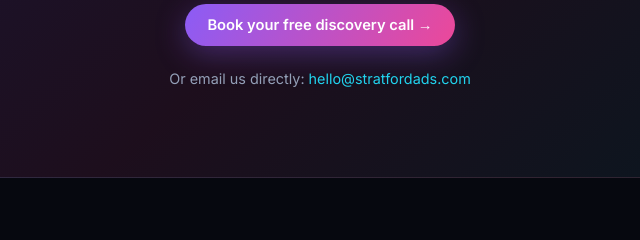
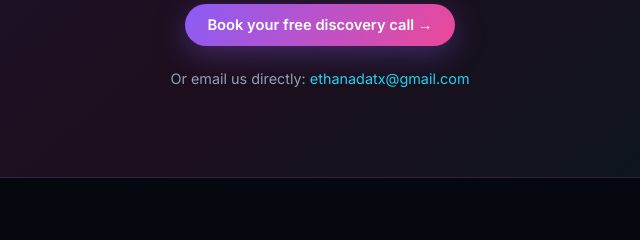
Before and after one commit to milamADS/stratford-tools, a plain HTML site: page stratford-home.html in a window 1280 px wide. Shown: the part 5055-5295 px from the top of the page, 320-960 px from the left. Drawn offline with Linux system fonts and the light colour scheme.

Commit message:
Update contact email to ethanadatx@gmail.com

```diff
--- a/stratford-home.html
+++ b/stratford-home.html
@@ -283,9 +283,9 @@
       <h2>Ready to grow?</h2>
       <p>Let's talk about your business and what more customers would mean for it. The first month is on us.</p>
       <div class="hero-cta">
-        <a href="mailto:hello@stratfordads.com?subject=I'd like to start my free first month" class="btn btn-primary">Book your free discovery call →</a>
+        <a href="mailto:ethanadatx@gmail.com?subject=I'd like to start my free first month" class="btn btn-primary">Book your free discovery call →</a>
       </div>
-      <p style="margin-top:24px;font-size:.9rem">Or email us directly: <a href="mailto:hello@stratfordads.com" style="color:var(--s-cyan);text-decoration:none">hello@stratfordads.com</a></p>
+      <p style="margin-top:24px;font-size:.9rem">Or email us directly: <a href="mailto:ethanadatx@gmail.com" style="color:var(--s-cyan);text-decoration:none">ethanadatx@gmail.com</a></p>
     </div>
   </section>
 
```
